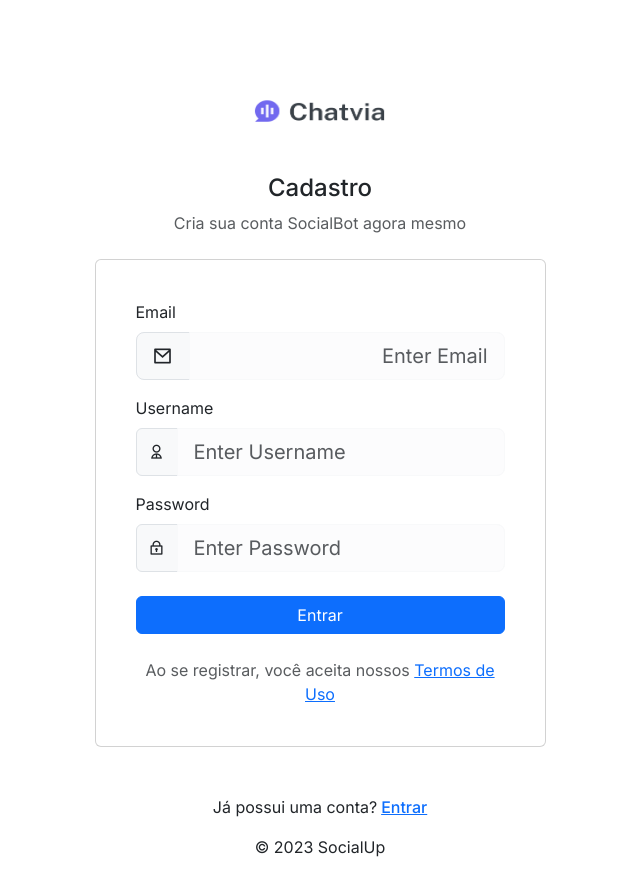
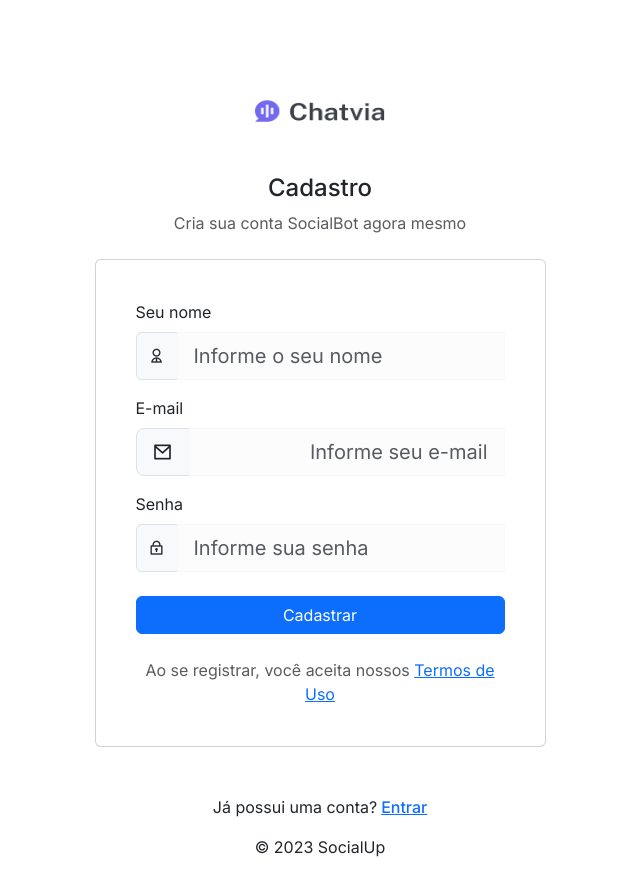
Before and after one commit to pedemais-ai/pedemais-app, a Next.js app: page /register in a window 1280 px wide. Shown: the top 896 px of the page, without its empty margins (320-960 px from the left). Built offline with nearby package versions, Linux system fonts and the light colour scheme; no server answers.

Commit message:
Create registration form

```diff
--- a/next.config.js
+++ b/next.config.js
@@ -8,6 +8,11 @@ const nextConfig = {
                 port: '',
                 pathname: '/u/**',
             },
+            {
+                protocol: 'https',
+                hostname: 'googleusercontent.com',
+                port: '',
+            },
         ],
     },
 }
--- a/package.json
+++ b/package.json
@@ -13,6 +13,7 @@
     "seed": "ts-node prisma/seed.ts"
   },
   "dependencies": {
+    "@hookform/resolvers": "^3.3.2",
     "@prisma/client": "^5.4.1",
     "arg": "^5.0.2",
     "bootstrap": "^5.3.2",
@@ -23,7 +24,8 @@
     "react-bootstrap": "^2.9.1",
     "react-dom": "^18",
     "react-hook-form": "^7.48.2",
-    "venom-bot": "github:orkestral/venom"
+    "venom-bot": "github:orkestral/venom",
+    "zod": "^3.22.4"
   },
   "devDependencies": {
     "@types/node": "^20",
--- a/src/components/auth/register/form.tsx
+++ b/src/components/auth/register/form.tsx
@@ -3,10 +3,63 @@
 import Link from "next/link";
 import Image from "next/image";
 import {Button, Card, Col, Container, Form, InputGroup, Row} from "react-bootstrap";
+import {SubmitHandler, useForm} from "react-hook-form"
+import {UserRegistrationInputs, UserRegistrationInputsSchema} from "@/components/auth/register/types";
+import {zodResolver} from '@hookform/resolvers/zod';
+import {signIn} from "next-auth/react";
 
 export default function RegisterForm() {
 
-    const year = 2023;
+    const {
+        register,
+        handleSubmit,
+        watch,
+        formState: {errors, isSubmitting},
+        setError
+    } = useForm<UserRegistrationInputs>({
+        resolver: zodResolver(UserRegistrationInputsSchema),
+    });
+
+    const onSubmit: SubmitHandler<UserRegistrationInputs> = async function (data) {
+        try {
+            const response = await fetch('/api/auth/register', {
+                method: 'POST',
+                headers: {
+                    'Content-Type': 'application/json',
+                },
+                body: JSON.stringify(data),
+            });
+
+            if (response.ok) {
+                const responseData = await response.json();
+
+                await signIn('credentials', {
+                    email: responseData.email,
+                    password: responseData.password,
+                    callbackUrl: '/',
+                });
+            } else {
+                const errorData = await response.json();
+
+                if (errorData?.error?.issues) {
+                    const {issues} = errorData.error;
+
+                    issues.forEach((issue: { path: any[]; message: any; }) => {
+                        const field = issue.path[0]; // Assuming each issue has only one path
+                        const errorMessage = issue.message;
+
+                        setError(field, {
+                            type: 'custom',
+                            message: errorMessage,
+                        });
+                    });
+                }
+            }
+        } catch (error) {
+            console.error('Error during registration:', error);
+        }
+    };
+
 
     return (
         <Container>
@@ -25,28 +78,11 @@ export default function RegisterForm() {
                     <Card>
                         <Card.Body className="p-4">
                             <div className="p-3">
-                                <Form action="/register">
+                                <Form noValidate onSubmit={handleSubmit(onSubmit)}>
                                     <Form.Group className="mb-3">
-                                        <Form.Label>Email</Form.Label>
-                                        <InputGroup className="bg-light-subtle rounded-3" size={"lg"}>
-                                            <InputGroup.Text id="basic-addon1">
-                                                <i className="ri-mail-line"></i>
-                                            </InputGroup.Text>
-                                            <Form.Control
-                                                size={"lg"}
-                                                type="email"
-                                                className="bg-light-subtle border-light"
-                                                placeholder="Enter Email"
-                                                aria-label="Enter Email"
-                                                aria-describedby="basic-addon5"
-                                            />
-                                        </InputGroup>
-                                    </Form.Group>
-
-                                    <Form.Group className="mb-3">
-                                        <Form.Label>Username</Form.Label>
+                                        <Form.Label>Seu nome</Form.Label>
                                         <InputGroup className="bg-light-subtle mb-3 rounded-3">
-                                            <InputGroup.Text id="basic-addon6">
+                                            <InputGroup.Text id="name">
                                                 <i className="ri-user-2-line"></i>
                                             </InputGroup.Text>
 
@@ -54,33 +90,73 @@ export default function RegisterForm() {
                                                 size={"lg"}
                                                 type="text"
                                                 className="bg-light-subtle border-light"
-                                                placeholder="Enter Username"
-                                                aria-label="Enter Username"
-                                                aria-describedby="basic-addon6"
+                                                placeholder="Informe o seu nome"
+                                                aria-label="Informe o seu nome"
+                                                aria-describedby="name"
+                                                aria-invalid={errors.name ? "true" : "false"}
+                                                {...register("name", {required: true})}
+                                                isInvalid={!!errors.name}
                                             />
+                                            <Form.Control.Feedback type="invalid">
+                                                {errors.name?.message}
+                                            </Form.Control.Feedback>
                                         </InputGroup>
                                     </Form.Group>
 
-                                    <Form.Group className="mb-4">
-                                        <Form.Label>Password</Form.Label>
+                                    <Form.Group className="mb-3">
+                                        <Form.Label>E-mail</Form.Label>
+                                        <InputGroup className="bg-light-subtle rounded-3" size={"lg"}>
+                                            <InputGroup.Text id="email">
+                                                <i className="ri-mail-line"></i>
+                                            </InputGroup.Text>
+                                            <Form.Control
+                                                size={"lg"}
+                                                type="email"
+                                                className="bg-light-subtle border-light"
+                                                placeholder="Informe seu e-mail"
+                                                aria-label="Informe seu e-mail"
+                                                aria-describedby="email"
+                                                aria-invalid={errors.email ? "true" : "false"}
+                                                {...register("email", {required: true})}
+                                                isInvalid={!!errors.email}
+                                            />
+                                            <Form.Control.Feedback type="invalid">
+                                                {errors.email?.message}
+                                            </Form.Control.Feedback>
+                                        </InputGroup>
+                                    </Form.Group>
+
+                                    <Form.Group className="mb-3">
+                                        <Form.Label>Senha</Form.Label>
                                         <InputGroup className="bg-light-subtle mb-3 rounded-3">
-                                            <InputGroup.Text id="basic-addon7">
+                                            <InputGroup.Text id="password">
                                                 <i className="ri-lock-2-line"></i>
                                             </InputGroup.Text>
                                             <Form.Control
                                                 size={"lg"}
                                                 type="password"
                                                 className="bg-light-subtle border-light"
-                                                placeholder="Enter Password"
-                                                aria-label="Enter Password"
-                                                aria-describedby="basic-addon7"
+                                                placeholder="Informe sua senha"
+                                                aria-label="Informe sua senha"
+                                                aria-describedby="password"
+                                                aria-invalid={errors.password ? "true" : "false"}
+                                                {...register("password", {required: true})}
+                                                isInvalid={!!errors.password}
                                             />
+                                            <Form.Control.Feedback type="invalid">
+                                                {errors.password?.message}
+                                            </Form.Control.Feedback>
                                         </InputGroup>
                                     </Form.Group>
 
-                                    <div className="d-grid">
-                                        <Button variant="primary" className="waves-effect waves-light" type="submit">
-                                            Entrar
+                                    <div className="d-grid mt-4">
+                                        <Button
+                                            variant="primary"
+                                            className="waves-effect waves-light"
+                                            type="submit"
+                                            disabled={isSubmitting}
+                                        >
+                                            Cadastrar
                                         </Button>
                                     </div>
 
@@ -101,7 +177,7 @@ export default function RegisterForm() {
                                 Entrar
                             </Link>
                         </p>
-                        <p>© {year} SocialUp</p>
+                        <p>© {new Date().getFullYear()} SocialUp</p>
                     </div>
                 </Col>
             </Row>
--- /dev/null
+++ b/src/components/auth/register/types.ts
@@ -0,0 +1,9 @@
+import {z} from "zod";
+
+export const UserRegistrationInputsSchema = z.object({
+    name: z.string(),
+    email: z.string().email(),
+    password: z.string(),
+});
+
+export type UserRegistrationInputs = z.infer<typeof UserRegistrationInputsSchema>;
```
Also changed, not shown: src/app/api/auth/register/route.ts (+27 -9 lines), 1 other file (tests, documents, lock files or other folders).
